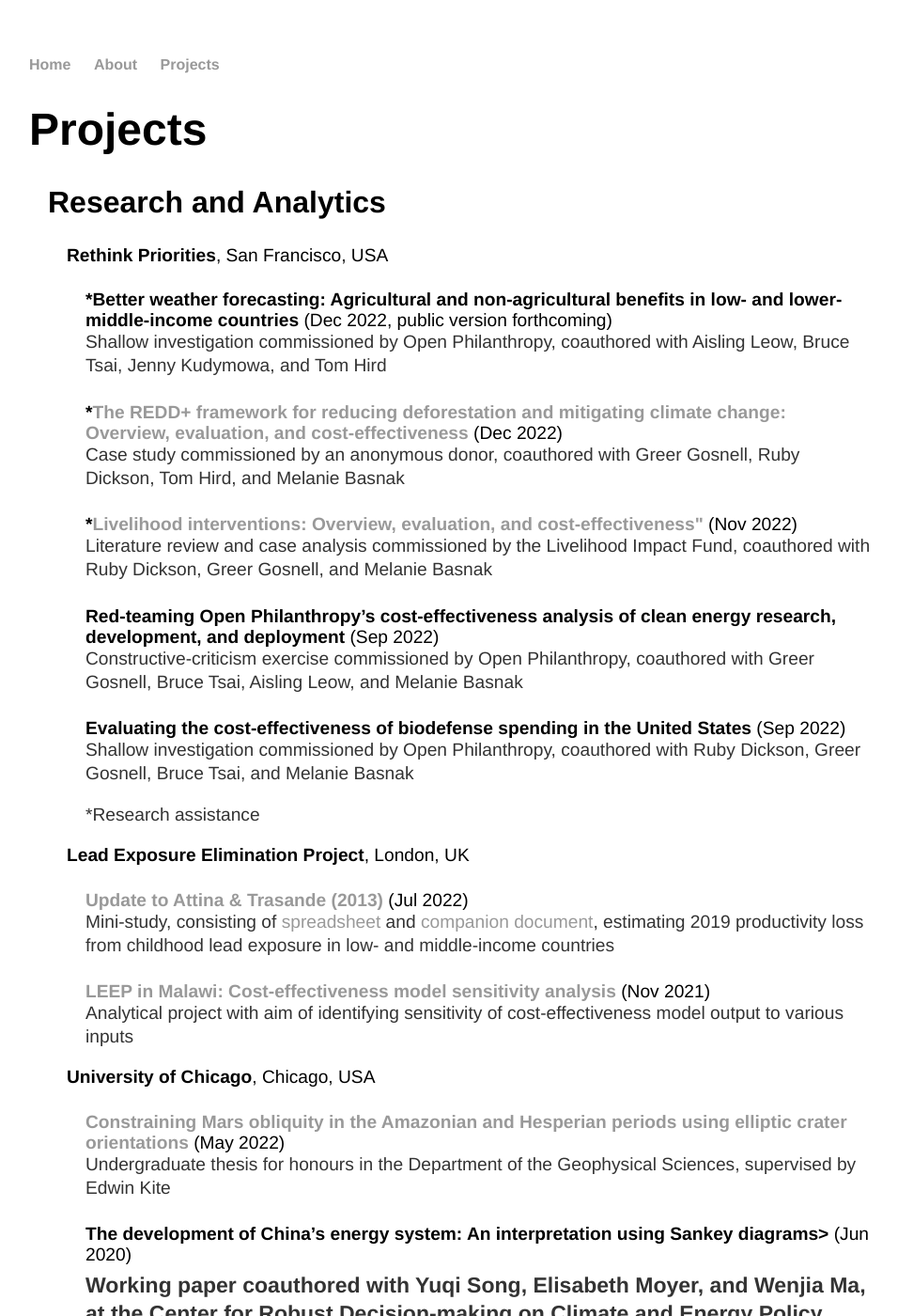
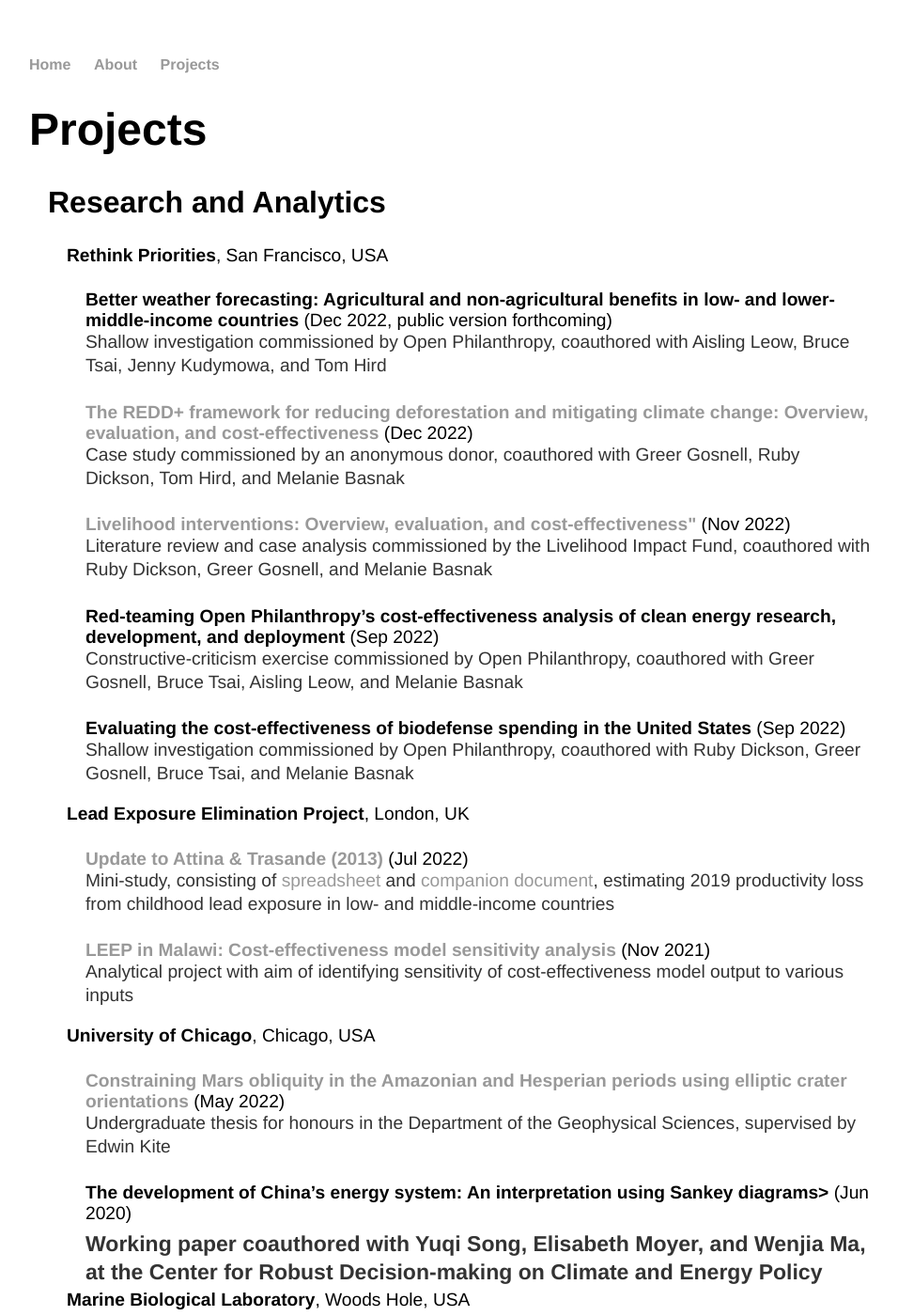
Before and after one commit to y-james-hu/y-james-hu.github.io, a Jekyll site: the page built from projects/index.html, in a window 1280 px wide and 1400 px high. Shown: the whole window at 94% size, without its empty margins (161-1117 px from the left). Built offline with Jekyll 4.4.1, drawn with Linux system fonts in a browser that asks for light colours.

Commit message:
Update index.html

```diff
--- a/projects/index.html
+++ b/projects/index.html
@@ -8,13 +8,13 @@
 
     <h3 style="margin-left: 40px">Rethink Priorities<span style="font-weight:normal">, San Francisco, USA</span></h3>
 
-      <h4 style="margin-left: 60px">*Better weather forecasting: Agricultural and non-agricultural benefits in low- and lower-middle-income countries<span style="font-weight:normal"> (Dec 2022, public version forthcoming)</span></h4>
+      <h4 style="margin-left: 60px">Better weather forecasting: Agricultural and non-agricultural benefits in low- and lower-middle-income countries<span style="font-weight:normal"> (Dec 2022, public version forthcoming)</span></h4>
       <p style="margin-left: 60px">Shallow investigation commissioned by Open Philanthropy, coauthored with Aisling Leow, Bruce Tsai, Jenny Kudymowa, and Tom Hird</p>
 
-      <h4 style="margin-left: 60px">*<a href = "https://rethinkpriorities.org/publications/the-redd-framework-for-reducing-deforestation-and-mitigating-climate-change">The REDD+ framework for reducing deforestation and mitigating climate change: Overview, evaluation, and cost-effectiveness</a><span style="font-weight:normal"> (Dec 2022)</span></h4>
+      <h4 style="margin-left: 60px"><a href = "https://rethinkpriorities.org/publications/the-redd-framework-for-reducing-deforestation-and-mitigating-climate-change">The REDD+ framework for reducing deforestation and mitigating climate change: Overview, evaluation, and cost-effectiveness</a><span style="font-weight:normal"> (Dec 2022)</span></h4>
       <p style="margin-left: 60px">Case study commissioned by an anonymous donor, coauthored with Greer Gosnell, Ruby Dickson, Tom Hird, and Melanie Basnak</p>
 
-      <h4 style="margin-left: 60px">*<a href = "https://rethinkpriorities.org/publications/livelihood-interventions">Livelihood interventions: Overview, evaluation, and cost-effectiveness"</a><span style="font-weight:normal"> (Nov 2022)</span></h4>
+      <h4 style="margin-left: 60px"><a href = "https://rethinkpriorities.org/publications/livelihood-interventions">Livelihood interventions: Overview, evaluation, and cost-effectiveness"</a><span style="font-weight:normal"> (Nov 2022)</span></h4>
       <p style="margin-left: 60px">Literature review and case analysis commissioned by the Livelihood Impact Fund, coauthored with Ruby Dickson, Greer Gosnell, and Melanie Basnak</p>
 
       <h4 style="margin-left: 60px">Red-teaming Open Philanthropy’s cost-effectiveness analysis of clean energy research, development, and deployment<span style="font-weight:normal"> (Sep 2022)</span></h4>
@@ -22,8 +22,6 @@
 
       <h4 style="margin-left: 60px">Evaluating the cost-effectiveness of biodefense spending in the United States<span style="font-weight:normal"> (Sep 2022)</span></h4>
       <p style="margin-left: 60px">Shallow investigation commissioned by Open Philanthropy, coauthored with Ruby Dickson, Greer Gosnell, Bruce Tsai, and Melanie Basnak</p>
-
-      <p style="margin-left: 60px">*Research assistance</p>
 
     <h3 style="margin-left: 40px">Lead Exposure Elimination Project<span style="font-weight:normal">, London, UK</span></h3>
 
```
